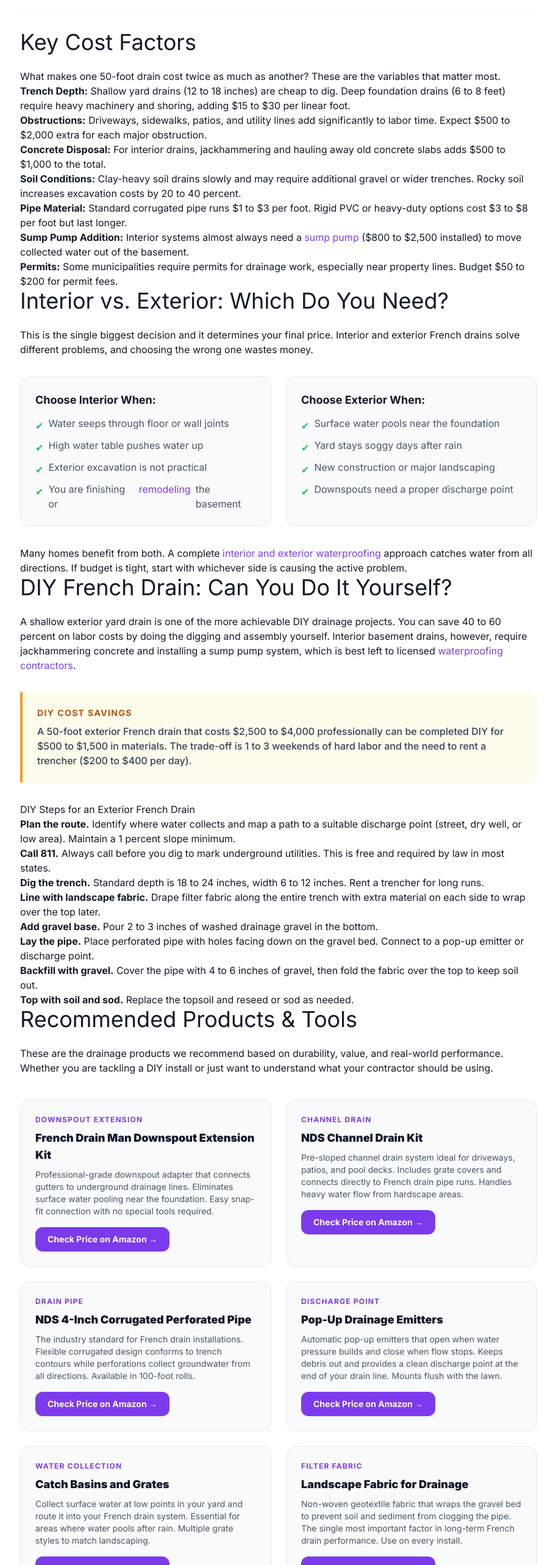
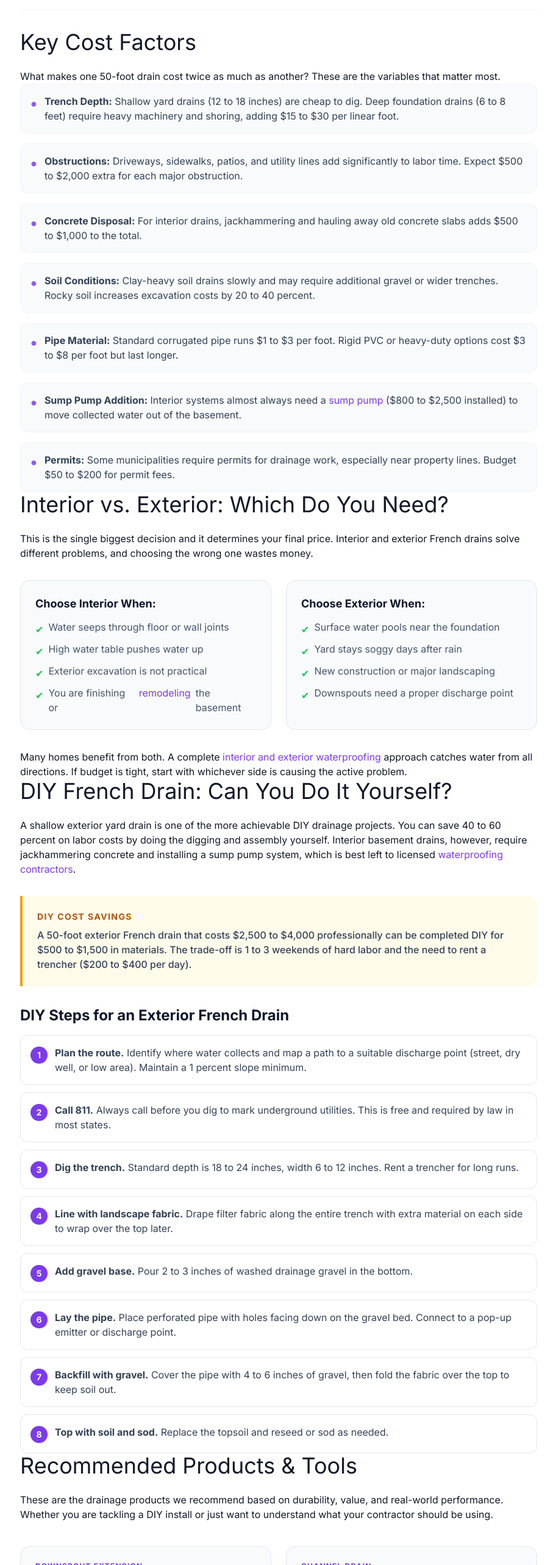
Before and after one commit to thebasementguide2026/basement-guide, a Next.js app: page /articles/french-drain-cost in a window 1280 px wide. Shown: the part 2760-5326 px from the top of the page at 61% size, without its empty margins (183-1095 px from the left). Built offline with nearby package versions, Linux system fonts and the light colour scheme.

Commit message:
Fix spacing and formatting: Key Cost Factors, DIY Steps, When to Hire, Maintenance Tips

```diff
--- a/app/articles/french-drain-cost/page.tsx
+++ b/app/articles/french-drain-cost/page.tsx
@@ -164,15 +164,36 @@ export default function FrenchDrainCostPage() {
             What makes one 50-foot drain cost twice as much as another? These are the variables that matter most.
           </p>
 
-          <ul>
-            <li><strong>Trench Depth:</strong> Shallow yard drains (12 to 18 inches) are cheap to dig. Deep foundation drains (6 to 8 feet) require heavy machinery and shoring, adding $15 to $30 per linear foot.</li>
-            <li><strong>Obstructions:</strong> Driveways, sidewalks, patios, and utility lines add significantly to labor time. Expect $500 to $2,000 extra for each major obstruction.</li>
-            <li><strong>Concrete Disposal:</strong> For interior drains, jackhammering and hauling away old concrete slabs adds $500 to $1,000 to the total.</li>
-            <li><strong>Soil Conditions:</strong> Clay-heavy soil drains slowly and may require additional gravel or wider trenches. Rocky soil increases excavation costs by 20 to 40 percent.</li>
-            <li><strong>Pipe Material:</strong> Standard corrugated pipe runs $1 to $3 per foot. Rigid PVC or heavy-duty options cost $3 to $8 per foot but last longer.</li>
-            <li><strong>Sump Pump Addition:</strong> Interior systems almost always need a <Link href='/articles/sump-pump-buying-guide' className='text-violet-600 hover:underline'>sump pump</Link> ($800 to $2,500 installed) to move collected water out of the basement.</li>
-            <li><strong>Permits:</strong> Some municipalities require permits for drainage work, especially near property lines. Budget $50 to $200 for permit fees.</li>
-          </ul>
+          <div className='space-y-4 not-prose'>
+            <div className='flex items-start gap-3 bg-slate-50 p-4 rounded-xl border border-slate-100'>
+              <span className='text-violet-500 mt-0.5 text-lg'>&#9679;</span>
+              <span className='text-slate-700'><strong>Trench Depth:</strong> Shallow yard drains (12 to 18 inches) are cheap to dig. Deep foundation drains (6 to 8 feet) require heavy machinery and shoring, adding $15 to $30 per linear foot.</span>
+            </div>
+            <div className='flex items-start gap-3 bg-slate-50 p-4 rounded-xl border border-slate-100'>
+              <span className='text-violet-500 mt-0.5 text-lg'>&#9679;</span>
+              <span className='text-slate-700'><strong>Obstructions:</strong> Driveways, sidewalks, patios, and utility lines add significantly to labor time. Expect $500 to $2,000 extra for each major obstruction.</span>
+            </div>
+            <div className='flex items-start gap-3 bg-slate-50 p-4 rounded-xl border border-slate-100'>
+              <span className='text-violet-500 mt-0.5 text-lg'>&#9679;</span>
+              <span className='text-slate-700'><strong>Concrete Disposal:</strong> For interior drains, jackhammering and hauling away old concrete slabs adds $500 to $1,000 to the total.</span>
+            </div>
+            <div className='flex items-start gap-3 bg-slate-50 p-4 rounded-xl border border-slate-100'>
+              <span className='text-violet-500 mt-0.5 text-lg'>&#9679;</span>
+              <span className='text-slate-700'><strong>Soil Conditions:</strong> Clay-heavy soil drains slowly and may require additional gravel or wider trenches. Rocky soil increases excavation costs by 20 to 40 percent.</span>
+            </div>
+            <div className='flex items-start gap-3 bg-slate-50 p-4 rounded-xl border border-slate-100'>
+              <span className='text-violet-500 mt-0.5 text-lg'>&#9679;</span>
+              <span className='text-slate-700'><strong>Pipe Material:</strong> Standard corrugated pipe runs $1 to $3 per foot. Rigid PVC or heavy-duty options cost $3 to $8 per foot but last longer.</span>
+            </div>
+            <div className='flex items-start gap-3 bg-slate-50 p-4 rounded-xl border border-slate-100'>
+              <span className='text-violet-500 mt-0.5 text-lg'>&#9679;</span>
+              <span className='text-slate-700'><strong>Sump Pump Addition:</strong> Interior systems almost always need a <Link href='/articles/sump-pump-buying-guide' className='text-violet-600 hover:underline'>sump pump</Link> ($800 to $2,500 installed) to move collected water out of the basement.</span>
+            </div>
+            <div className='flex items-start gap-3 bg-slate-50 p-4 rounded-xl border border-slate-100'>
+              <span className='text-violet-500 mt-0.5 text-lg'>&#9679;</span>
+              <span className='text-slate-700'><strong>Permits:</strong> Some municipalities require permits for drainage work, especially near property lines. Budget $50 to $200 for permit fees.</span>
+            </div>
+          </div>
 
           {/* Interior vs Exterior */}
           <h2 className='text-4xl mb-6'>Interior vs. Exterior: Which Do You Need?</h2>
@@ -218,17 +239,41 @@ export default function FrenchDrainCostPage() {
             </p>
           </div>
 
-          <h3>DIY Steps for an Exterior French Drain</h3>
-          <ol>
-            <li><strong>Plan the route.</strong> Identify where water collects and map a path to a suitable discharge point (street, dry well, or low area). Maintain a 1 percent slope minimum.</li>
-            <li><strong>Call 811.</strong> Always call before you dig to mark underground utilities. This is free and required by law in most states.</li>
-            <li><strong>Dig the trench.</strong> Standard depth is 18 to 24 inches, width 6 to 12 inches. Rent a trencher for long runs.</li>
-            <li><strong>Line with landscape fabric.</strong> Drape filter fabric along the entire trench with extra material on each side to wrap over the top later.</li>
-            <li><strong>Add gravel base.</strong> Pour 2 to 3 inches of washed drainage gravel in the bottom.</li>
-            <li><strong>Lay the pipe.</strong> Place perforated pipe with holes facing down on the gravel bed. Connect to a pop-up emitter or discharge point.</li>
-            <li><strong>Backfill with gravel.</strong> Cover the pipe with 4 to 6 inches of gravel, then fold the fabric over the top to keep soil out.</li>
-            <li><strong>Top with soil and sod.</strong> Replace the topsoil and reseed or sod as needed.</li>
-          </ol>
+          <h3 className='text-2xl font-bold text-slate-900 mb-4'>DIY Steps for an Exterior French Drain</h3>
+          <div className='space-y-3 not-prose'>
+            <div className='flex items-start gap-3 p-4 bg-white border border-slate-200 rounded-xl'>
+              <span className='flex-shrink-0 w-7 h-7 rounded-full bg-violet-600 text-white text-sm font-bold flex items-center justify-center mt-0.5'>1</span>
+              <span className='text-slate-700'><strong>Plan the route.</strong> Identify where water collects and map a path to a suitable discharge point (street, dry well, or low area). Maintain a 1 percent slope minimum.</span>
+            </div>
+            <div className='flex items-start gap-3 p-4 bg-white border border-slate-200 rounded-xl'>
+              <span className='flex-shrink-0 w-7 h-7 rounded-full bg-violet-600 text-white text-sm font-bold flex items-center justify-center mt-0.5'>2</span>
+              <span className='text-slate-700'><strong>Call 811.</strong> Always call before you dig to mark underground utilities. This is free and required by law in most states.</span>
+            </div>
+            <div className='flex items-start gap-3 p-4 bg-white border border-slate-200 rounded-xl'>
+              <span className='flex-shrink-0 w-7 h-7 rounded-full bg-violet-600 text-white text-sm font-bold flex items-center justify-center mt-0.5'>3</span>
+              <span className='text-slate-700'><strong>Dig the trench.</strong> Standard depth is 18 to 24 inches, width 6 to 12 inches. Rent a trencher for long runs.</span>
+            </div>
+            <div className='flex items-start gap-3 p-4 bg-white border border-slate-200 rounded-xl'>
+              <span className='flex-shrink-0 w-7 h-7 rounded-full bg-violet-600 text-white text-sm font-bold flex items-center justify-center mt-0.5'>4</span>
+              <span className='text-slate-700'><strong>Line with landscape fabric.</strong> Drape filter fabric along the entire trench with extra material on each side to wrap over the top later.</span>
+            </div>
+            <div className='flex items-start gap-3 p-4 bg-white border border-slate-200 rounded-xl'>
+              <span className='flex-shrink-0 w-7 h-7 rounded-full bg-violet-600 text-white text-sm font-bold flex items-center justify-center mt-0.5'>5</span>
+              <span className='text-slate-700'><strong>Add gravel base.</strong> Pour 2 to 3 inches of washed drainage gravel in the bottom.</span>
+            </div>
+            <div className='flex items-start gap-3 p-4 bg-white border border-slate-200 rounded-xl'>
+              <span className='flex-shrink-0 w-7 h-7 rounded-full bg-violet-600 text-white text-sm font-bold flex items-center justify-center mt-0.5'>6</span>
+              <span className='text-slate-700'><strong>Lay the pipe.</strong> Place perforated pipe with holes facing down on the gravel bed. Connect to a pop-up emitter or discharge point.</span>
+            </div>
+            <div className='flex items-start gap-3 p-4 bg-white border border-slate-200 rounded-xl'>
+              <span className='flex-shrink-0 w-7 h-7 rounded-full bg-violet-600 text-white text-sm font-bold flex items-center justify-center mt-0.5'>7</span>
+              <span className='text-slate-700'><strong>Backfill with gravel.</strong> Cover the pipe with 4 to 6 inches of gravel, then fold the fabric over the top to keep soil out.</span>
+            </div>
+            <div className='flex items-start gap-3 p-4 bg-white border border-slate-200 rounded-xl'>
+              <span className='flex-shrink-0 w-7 h-7 rounded-full bg-violet-600 text-white text-sm font-bold flex items-center justify-center mt-0.5'>8</span>
+              <span className='text-slate-700'><strong>Top with soil and sod.</strong> Replace the topsoil and reseed or sod as needed.</span>
+            </div>
+          </div>
 
           {/* Recommended Products */}
           <h2 className='text-4xl mb-6'>Recommended Products &amp; Tools</h2>
@@ -337,14 +382,32 @@ export default function FrenchDrainCostPage() {
           <p>
             Call a licensed drainage contractor for any of these situations:
           </p>
-          <ul>
-            <li>Trenches deeper than 3 feet or any work near the foundation footing</li>
-            <li>Driveway, patio, or sidewalk crossings that require cutting and repair</li>
-            <li>Interior basement drain systems with concrete removal</li>
-            <li>Properties with known utility lines, septic systems, or well water</li>
-            <li>Persistent <Link href='/articles/how-to-prevent-basement-mold' className='text-violet-600 hover:underline'>mold</Link> or <Link href='/articles/musty-basement-smell' className='text-violet-600 hover:underline'>musty smell</Link> issues linked to drainage failure</li>
-            <li>Grading or slope problems that require engineering assessment</li>
-          </ul>
+          <div className='space-y-3 not-prose'>
+            <div className='flex items-start gap-3 p-4 bg-slate-50 rounded-xl border border-slate-100'>
+              <span className='text-violet-500 mt-0.5 text-lg'>&#9679;</span>
+              <span className='text-slate-700'>Trenches deeper than 3 feet or any work near the foundation footing</span>
+            </div>
+            <div className='flex items-start gap-3 p-4 bg-slate-50 rounded-xl border border-slate-100'>
+              <span className='text-violet-500 mt-0.5 text-lg'>&#9679;</span>
+              <span className='text-slate-700'>Driveway, patio, or sidewalk crossings that require cutting and repair</span>
+            </div>
+            <div className='flex items-start gap-3 p-4 bg-slate-50 rounded-xl border border-slate-100'>
+              <span className='text-violet-500 mt-0.5 text-lg'>&#9679;</span>
+              <span className='text-slate-700'>Interior basement drain systems with concrete removal</span>
+            </div>
+            <div className='flex items-start gap-3 p-4 bg-slate-50 rounded-xl border border-slate-100'>
+              <span className='text-violet-500 mt-0.5 text-lg'>&#9679;</span>
+              <span className='text-slate-700'>Properties with known utility lines, septic systems, or well water</span>
+            </div>
+            <div className='flex items-start gap-3 p-4 bg-slate-50 rounded-xl border border-slate-100'>
+              <span className='text-violet-500 mt-0.5 text-lg'>&#9679;</span>
+              <span className='text-slate-700'>Persistent <Link href='/articles/how-to-prevent-basement-mold' className='text-violet-600 hover:underline'>mold</Link> or <Link href='/articles/musty-basement-smell' className='text-violet-600 hover:underline'>musty smell</Link> issues linked to drainage failure</span>
+            </div>
+            <div className='flex items-start gap-3 p-4 bg-slate-50 rounded-xl border border-slate-100'>
+              <span className='text-violet-500 mt-0.5 text-lg'>&#9679;</span>
+              <span className='text-slate-700'>Grading or slope problems that require engineering assessment</span>
+            </div>
+          </div>
 
           <div className='bg-red-50 rounded-2xl p-6 border border-red-200 my-8 not-prose'>
             <h3 className='font-bold text-red-800 text-lg mb-4'>Common Contractor Red Flags</h3>
@@ -362,14 +425,32 @@ export default function FrenchDrainCostPage() {
           <p>
             A French drain is not completely maintenance-free. These simple habits keep your system working for decades.
           </p>
-          <ul>
-            <li><strong>Flush the line once a year</strong> with a garden hose inserted at the highest point. This pushes out sediment before it hardens.</li>
-            <li><strong>Keep the outlet clear</strong> of leaves, debris, and soil buildup. Check pop-up emitters after heavy storms.</li>
-            <li><strong>Re-grade the surface</strong> every couple of years so water keeps flowing downhill toward the drain trench.</li>
-            <li><strong>Inspect catch basins</strong> quarterly and remove accumulated debris from grates and sumps.</li>
-            <li><strong>Watch for settling</strong> over the trench line. Depressions can indicate pipe collapse or gravel compaction.</li>
-            <li><strong>Test your sump pump</strong> monthly if your interior drain connects to one. Pour a bucket of water into the pit to verify it activates. See our <Link href='/articles/why-basement-floods-with-sump-pump' className='text-violet-600 hover:underline'>troubleshooting guide</Link> if it fails.</li>
-          </ul>
+          <div className='space-y-4 not-prose'>
+            <div className='flex items-start gap-3 bg-slate-50 p-4 rounded-xl border border-slate-100'>
+              <span className='text-violet-500 mt-0.5 text-lg'>&#9679;</span>
+              <span className='text-slate-700'><strong>Flush the line once a year</strong> with a garden hose inserted at the highest point. This pushes out sediment before it hardens.</span>
+            </div>
+            <div className='flex items-start gap-3 bg-slate-50 p-4 rounded-xl border border-slate-100'>
+              <span className='text-violet-500 mt-0.5 text-lg'>&#9679;</span>
+              <span className='text-slate-700'><strong>Keep the outlet clear</strong> of leaves, debris, and soil buildup. Check pop-up emitters after heavy storms.</span>
+            </div>
+            <div className='flex items-start gap-3 bg-slate-50 p-4 rounded-xl border border-slate-100'>
+              <span className='text-violet-500 mt-0.5 text-lg'>&#9679;</span>
+              <span className='text-slate-700'><strong>Re-grade the surface</strong> every couple of years so water keeps flowing downhill toward the drain trench.</span>
+            </div>
+            <div className='flex items-start gap-3 bg-slate-50 p-4 rounded-xl border border-slate-100'>
+              <span className='text-violet-500 mt-0.5 text-lg'>&#9679;</span>
+              <span className='text-slate-700'><strong>Inspect catch basins</strong> quarterly and remove accumulated debris from grates and sumps.</span>
+            </div>
+            <div className='flex items-start gap-3 bg-slate-50 p-4 rounded-xl border border-slate-100'>
+              <span className='text-violet-500 mt-0.5 text-lg'>&#9679;</span>
+              <span className='text-slate-700'><strong>Watch for settling</strong> over the trench line. Depressions can indicate pipe collapse or gravel compaction.</span>
+            </div>
+            <div className='flex items-start gap-3 bg-slate-50 p-4 rounded-xl border border-slate-100'>
+              <span className='text-violet-500 mt-0.5 text-lg'>&#9679;</span>
+              <span className='text-slate-700'><strong>Test your sump pump</strong> monthly if your interior drain connects to one. Pour a bucket of water into the pit to verify it activates. See our <Link href='/articles/why-basement-floods-with-sump-pump' className='text-violet-600 hover:underline'>troubleshooting guide</Link> if it fails.</span>
+            </div>
+          </div>
 
           {/* FAQ Section */}
           <h2 className='text-4xl mb-6'>Frequently Asked Questions</h2>
```
